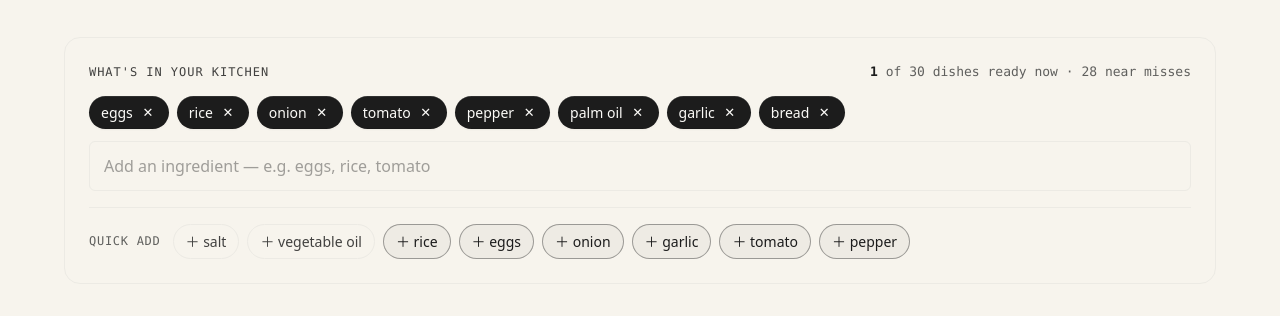
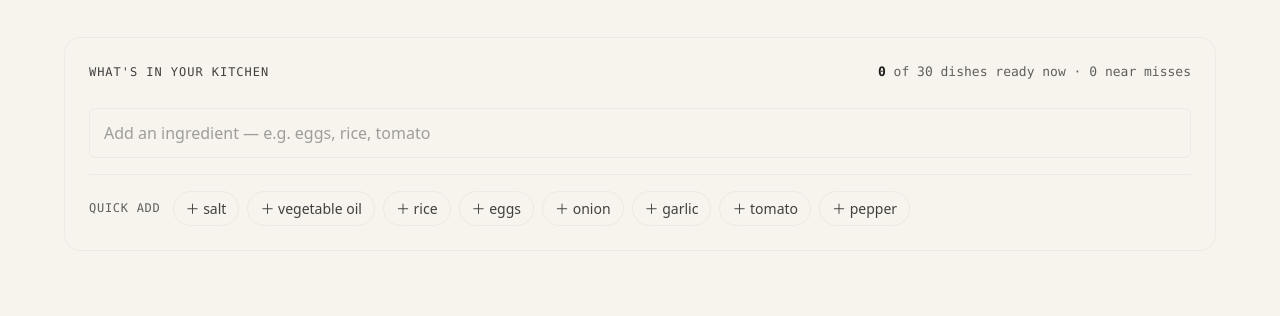
Before and after one commit to mrdankuta/bwaiw-day2, a website: page index.html in a window 1280 px wide. Shown: the part 422-738 px from the top of the page. Drawn offline with Linux system fonts and the light colour scheme.

Commit message:
ux: start with empty pantry (honest rankings)

```diff
--- a/index.html
+++ b/index.html
@@ -240,7 +240,7 @@ const IMG_DIM = {
 
 /* ─── pantry UI config ──────────────────────────────────────────── */
 const QUICK_ADD = ["salt", "vegetable oil", "rice", "eggs", "onion", "garlic", "tomato", "pepper"];
-const START_PANTRY = ["eggs", "rice", "onion", "tomato", "pepper", "palm oil", "garlic", "bread"];
+const START_PANTRY = [];
 
 /* ─── state ────────────────────────────────────────────────────────── */
 const state = {
```
Also changed, not shown: public/index.html (+1 -1 lines).
